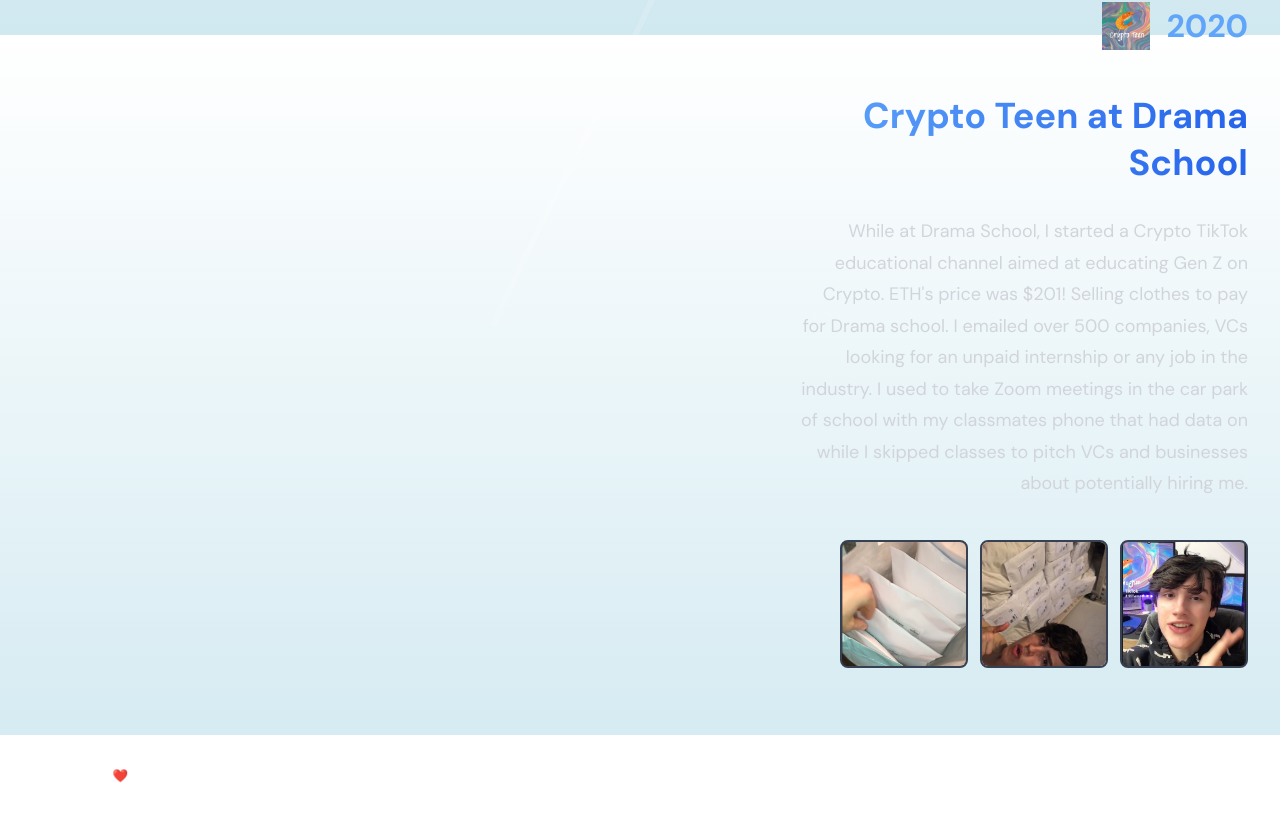
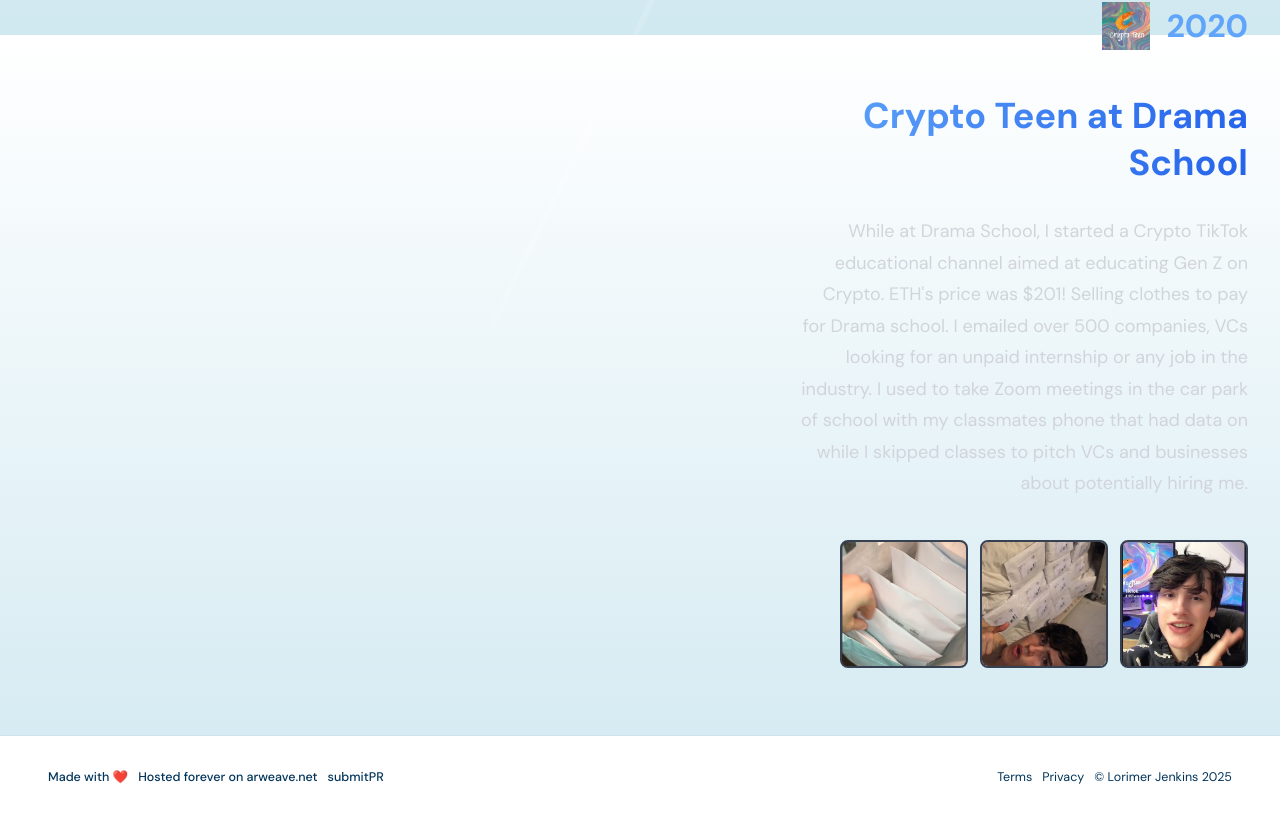
Before and after one commit to LorimerJenkins/personal-website, a Next.js app: page / in a window 1280 px wide. Shown: the part 4765-5582 px from the top of the page. Built offline with nearby package versions, Linux system fonts and the light colour scheme.

Commit message:
feat: new footer

```diff
--- a/src/components/Footer/Footer.module.css
+++ b/src/components/Footer/Footer.module.css
@@ -5,8 +5,9 @@
   flex-direction: row;
   padding: 20px 3rem;
   width: 100%;
-  background-color: var(--background);
-  color: white;
+  background-color: var(--surface);
+  border-top: 1px solid var(--border-subtle);
+  color: var(--text-primary);
 }
 
 .left {
@@ -23,12 +24,17 @@
 
 .leftText {
   font-size: 12.5px;
-  color: white;
+  color: var(--text-secondary);
 }
 
 .legal {
-  color: white;
+  color: var(--text-secondary);
   font-size: 12.5px;
+  transition: color 0.2s ease;
+}
+
+.legal:hover {
+  color: var(--accent-primary);
 }
 
 .right > a:hover {
```
